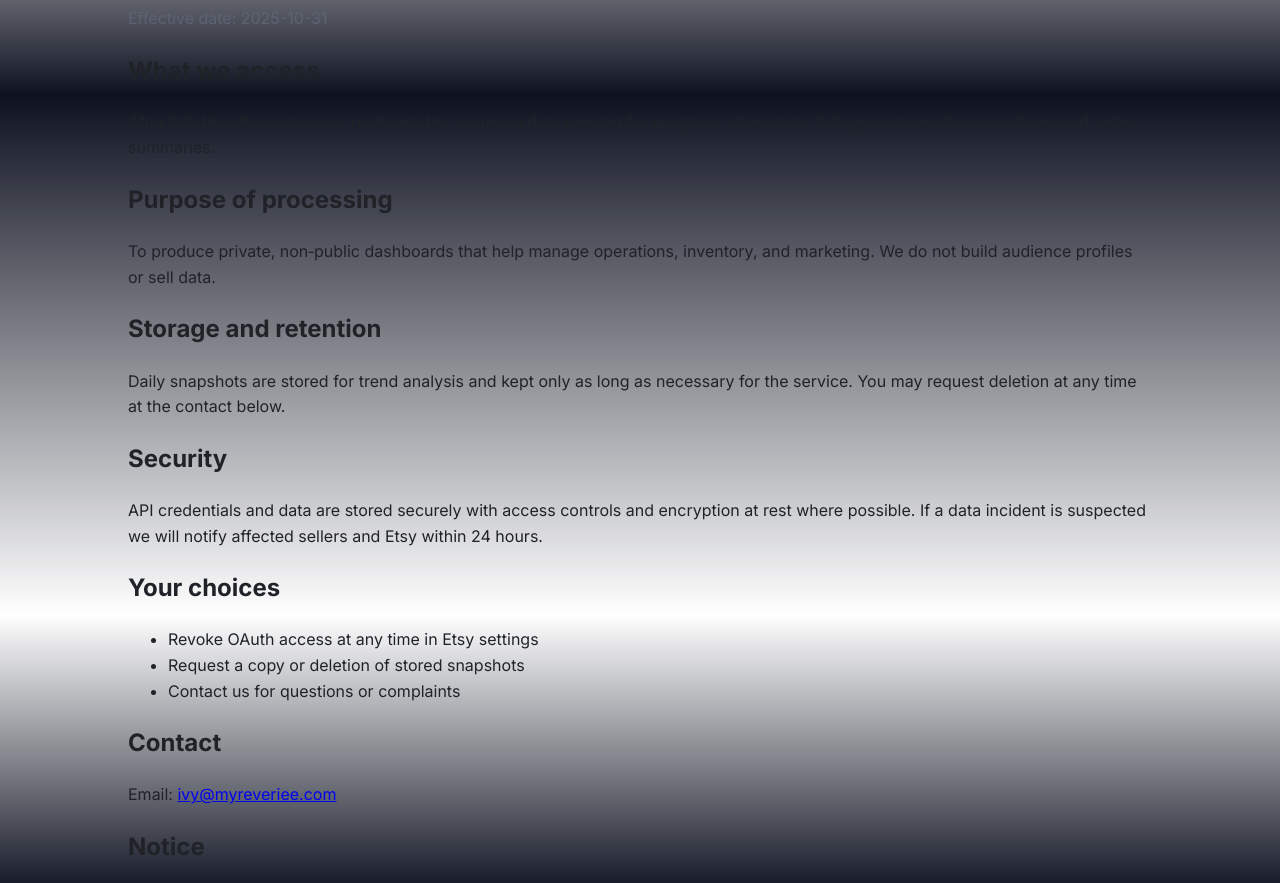
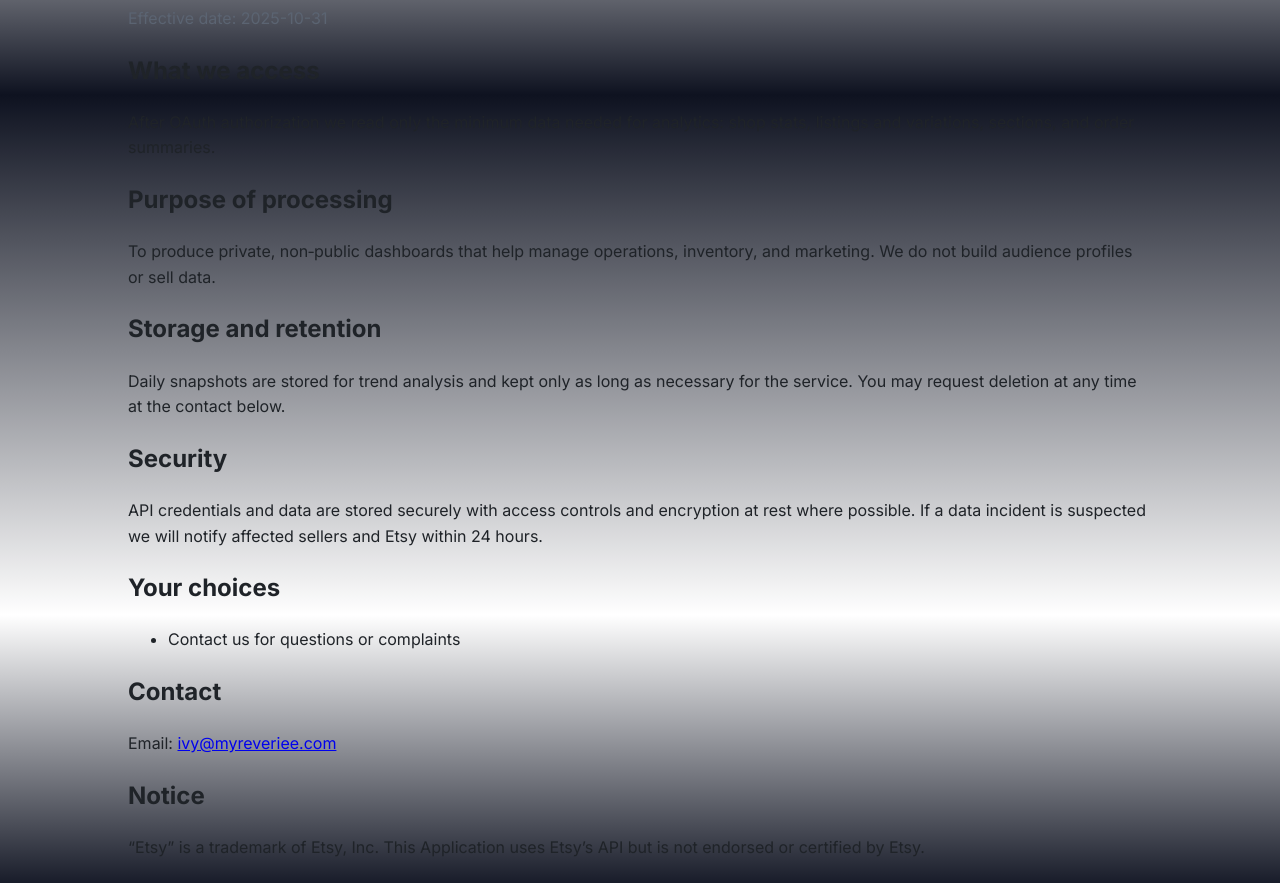
Before and after one commit to IvyYifan/reveriee-etsy-dashboard, a plain HTML site: page privacy.html in a window 1280 px wide. Shown: the part 185-1068 px from the top of the page. Drawn offline with Linux system fonts and the light colour scheme.

Commit message:
Update privacy.html

```diff
--- a/privacy.html
+++ b/privacy.html
@@ -43,8 +43,6 @@
 
     <h2>Your choices</h2>
     <ul>
-      <li>Revoke OAuth access at any time in Etsy settings</li>
-      <li>Request a copy or deletion of stored snapshots</li>
       <li>Contact us for questions or complaints</li>
     </ul>
 
```
